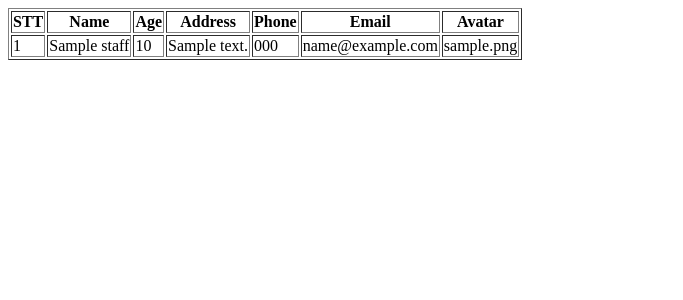
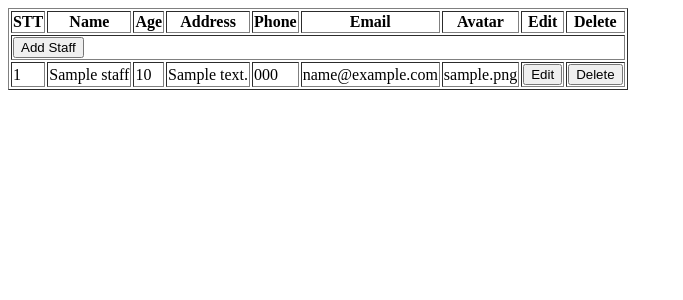
Before and after one commit to NDKhanh1996/BT_XayDungUngDungQuanLyNhanVienExpress, a Node server app: page /home in a window 1280 px wide. Shown: the top 300 px of the page, without its empty margins (0-683 px from the left). Run offline with Node 20, Linux system fonts and the light colour scheme; tables that the repository leaves empty or names only in its code hold one stand-in row (values such as "Sample post").

Commit message:
delete and add complete

```diff
--- a/controller/home.controller.js
+++ b/controller/home.controller.js
@@ -1,9 +1,23 @@
-const HomeStaffModel = require('../models/home.staff.model');
+const HomeModel = require('../models/home.model');
 
 class HomeController {
     static async showHome(req, res) {
-        const staffArray = await HomeStaffModel.getStaffData();
+        const staffArray = await HomeModel.getStaffData();
         res.render('home', { staffArray: staffArray });
+    }
+
+    static async showAdd(req, res) {
+        res.render('add');
+    }
+
+    static async add(req, res) {
+        HomeModel.add(req.body);
+        res.redirect('/home');
+    }
+
+    static async delete(req, res) {
+        HomeModel.delete(req.params.id);
+        res.redirect('/home');
     }
 }
 
--- a/controller/router/router.js
+++ b/controller/router/router.js
@@ -4,5 +4,10 @@ const router = express.Router();
 const HomeController = require('../home.controller');
 
 router.get('/home', HomeController.showHome);
+router.get('/home/:id/edit', (req, res) => { console.log(req.params) });
+router.get('/home/:id/delete', HomeController.delete);
+
+router.get('/add', HomeController.showAdd);
+router.post('/add', HomeController.add);
 
 module.exports = router;
--- /dev/null
+++ b/models/home.model.js
@@ -0,0 +1,17 @@
+const BaseModel = require('./base.model');
+
+class HomeModel extends BaseModel {
+    static getStaffData() {
+        return this.BaseInputSql(`select * from staff`);
+    }
+
+    static async add(staff) {
+        await HomeModel.BaseInputSql(`insert into staff (name, age, address, phone, email) values ('${staff.name}', ${staff.age}, '${staff.address}', '${staff.phone}', '${staff.email}');`, err => { throw err });
+    }
+
+    static async delete(id) {
+        await HomeModel.BaseInputSql(`delete from staff where id = ${id};`, err => { throw err });
+    }
+}
+
+module.exports = HomeModel;
--- a/models/home.staff.model.js
+++ /dev/null
@@ -1,9 +0,0 @@
-const BaseModel = require('./base.model');
-
-class HomeStaffModel extends BaseModel {
-    static getStaffData() {
-        return this.BaseInputSql(`select * from staff`);
-    }
-}
-
-module.exports = HomeStaffModel;
--- a/package.json
+++ b/package.json
@@ -1,5 +1,6 @@
 {
   "dependencies": {
+    "body-parser": "^1.20.2",
     "ejs": "^3.1.9",
     "express": "^4.18.2",
     "mysql": "^2.18.1"
--- a/server.js
+++ b/server.js
@@ -1,4 +1,5 @@
 const express = require('express');
+const bodyParser = require('body-parser');
 const DataBase = require('./models/database/dataBase');
 const router = require('./controller/router/router');
 
@@ -11,8 +12,10 @@ DataBase.alertConnection();
 app.set('view engine', 'ejs');
 app.set('views', './views');
 
+app.use(bodyParser.json());
+app.use(bodyParser.urlencoded({ extended: true }));
 app.use(router);
 
 app.listen(port, () => {
-    console.log(`server isrunning at ${port}`);
+    console.log(`server is running at ${port}`);
 });
--- a/views/home.ejs
+++ b/views/home.ejs
@@ -17,6 +17,11 @@
                 <th>Phone</th>
                 <th>Email</th>
                 <th>Avatar</th>
+                <th>Edit</th>
+                <th>Delete</th>
+            </tr>
+            <tr>
+                <td colspan="9"><a href="/add"><button>Add Staff</button></a></td>
             </tr>
         </thead>
         <tbody>
@@ -30,6 +35,8 @@
                         <td><%= staff.phone %></td>
                         <td><%= staff.email %></td>
                         <td><%= staff.avatar %></td>
+                        <td><a href="/home/<%= staff.id %>/edit"><button>Edit</button></a></td>
+                        <td><a href="/home/<%= staff.id %>/delete"><button>Delete</button></a></td>
                     </tr>
             <% stt++ %>
             <% }) %>
```
Also changed, not shown: views/add.ejs (added, +26 -0 lines), 1 other file.
